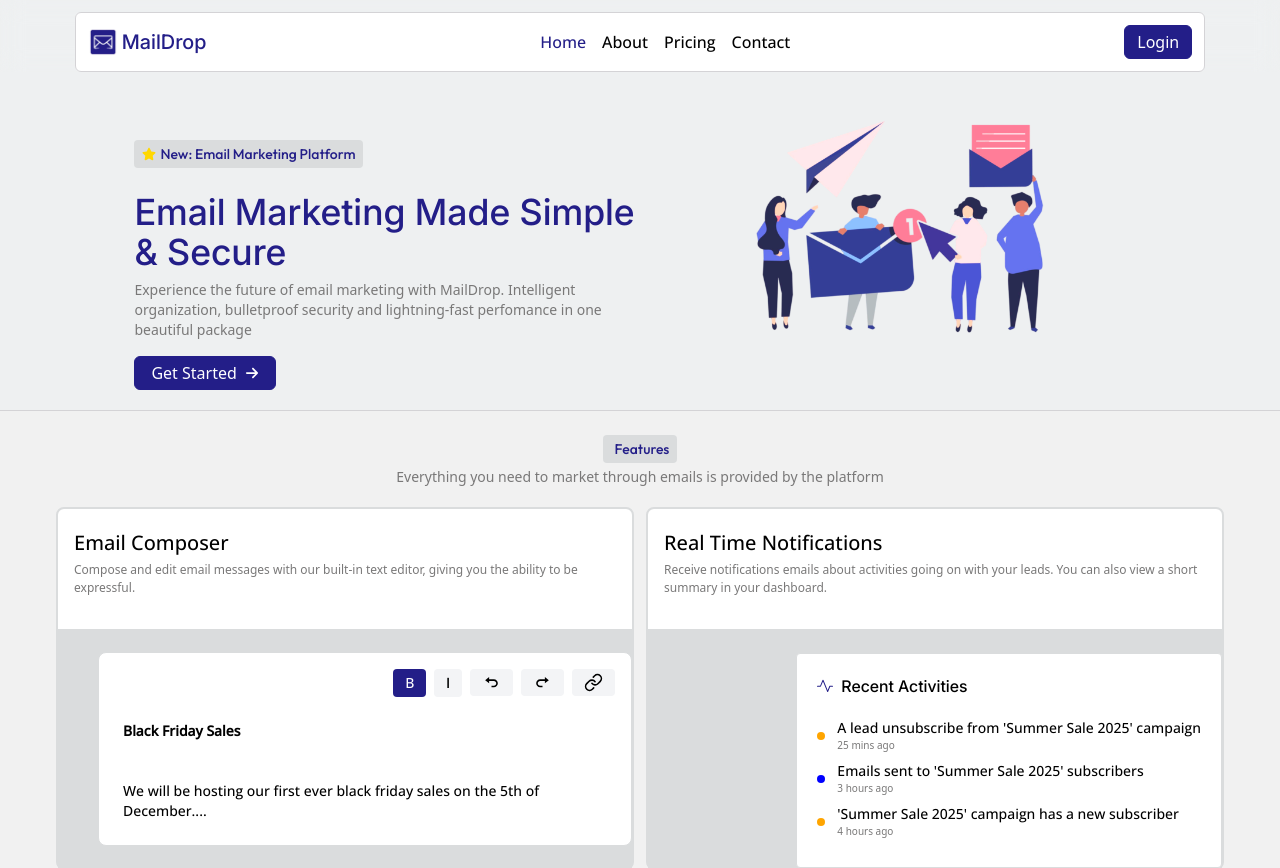
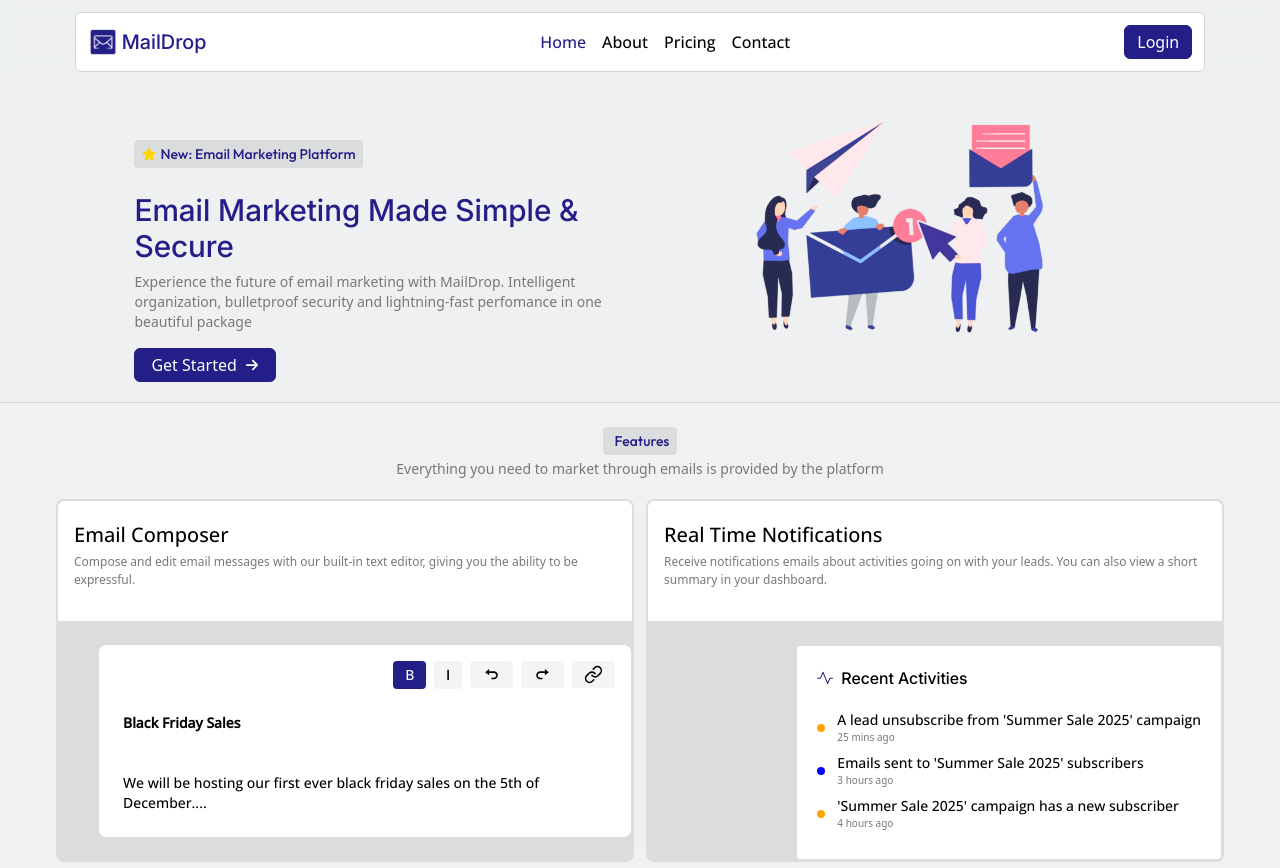
Before and after one commit to Habeebamoo/MailDrop, a React (Vite) app in the folder client/: page / in a window 1280 px wide. Shown: the top 868 px of the page. Built offline with nearby package versions, Linux system fonts and the light colour scheme; no server answers.

Commit message:
reduced hero heading size

```diff
--- a/client/src/components/home/Hero.tsx
+++ b/client/src/components/home/Hero.tsx
@@ -20,7 +20,7 @@ const Hero = () => {
               <span className="ml-1">New: Email Marketing Platform</span>
             </p>
           </div>
-          <h1 data-aos="zoom-in" className="font-inter text-primary text-4xl mt-6">Email Marketing Made Simple & Secure</h1>
+          <h1 data-aos="zoom-in" className="font-inter text-primary text-3xl mt-6">Email Marketing Made Simple & Secure</h1>
           <p data-aos="zoom-in" className="text-sm max-lg:mt-4 lg:mt-2 text-accent">
             Experience the future of email marketing with MailDrop. Intelligent organization, bulletproof security and lightning-fast perfomance in one beautiful package
           </p>
```
